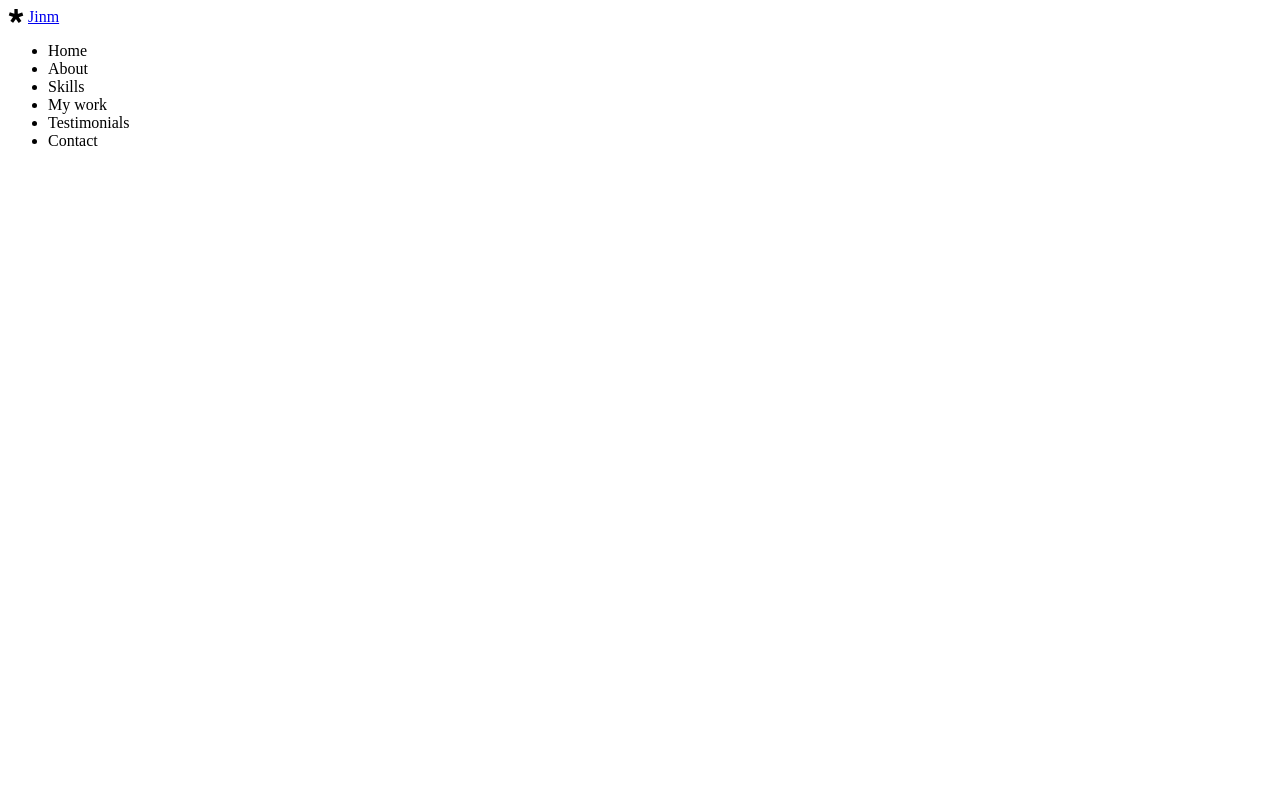
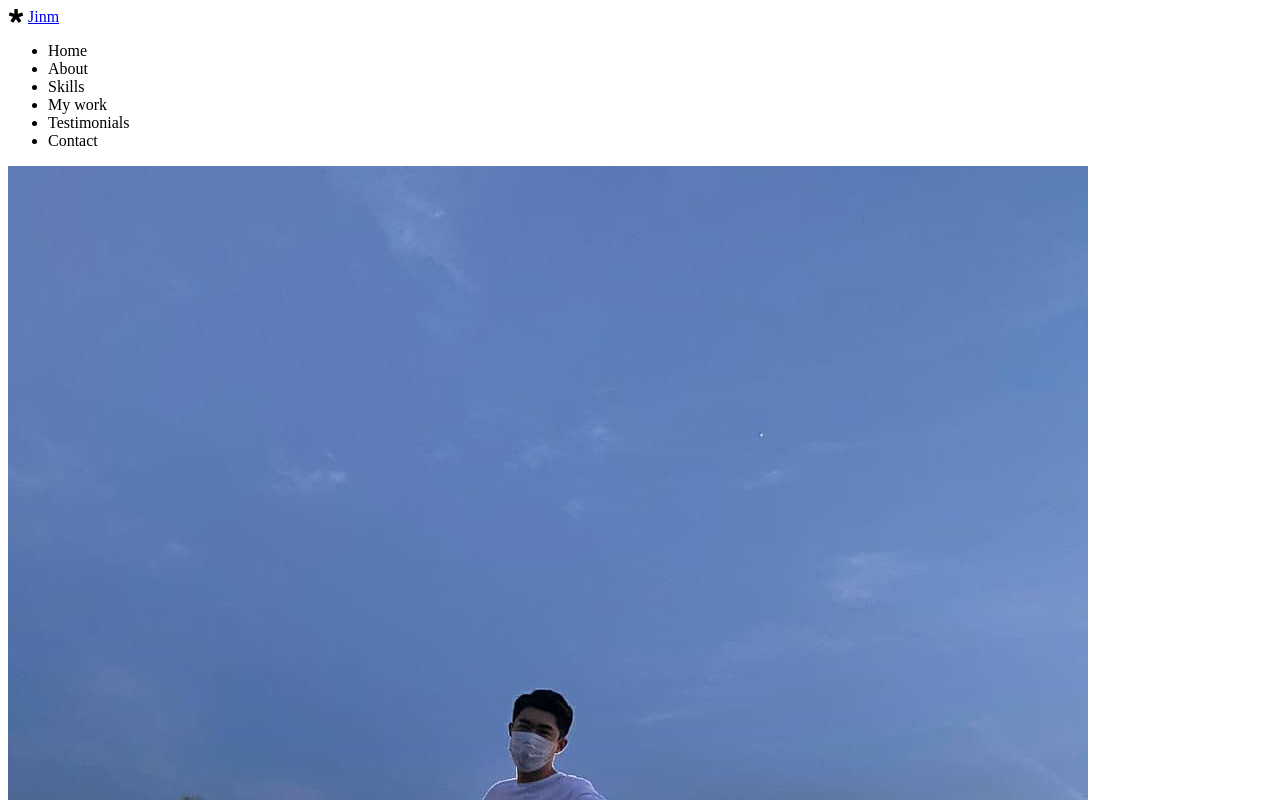
Before and after one commit to Jinm-kim/portfolio, a plain HTML site: page index.html in a window 1280 px wide. Shown: the top 800 px of the page. Drawn offline with Linux system fonts and the light colour scheme.

Commit message:
HTML home

```diff
--- a/index.html
+++ b/index.html
@@ -16,9 +16,8 @@
     <link rel="stylesheet" href="style.css">
     <script src="main.js" defer></script>
  </head>
-<body>
     <!-- Navbar -->
-    <nav id="navbar"></nav>
+    <nav id="navbar">
         <div class="navbar__logo">
             <i class="fab fa-diaspora"></i>
             <a href="#">Jinm</a>
@@ -31,6 +30,18 @@
                 <li class="navbar__menu__item">Testimonials</li>
                 <li class="navbar__menu__item">Contact</li>
             </ul>
+        </nav>
+
+    <!-- Home -->
+    <section id="home">
+         <img src="imgs/main.png"
+         alt="Jinm's profile photo"
+         class="home__avatar">
+        <h1 class="home__title">Hello, <br/> I'm Dream Developer</h1>
+        <h2 class="home__description">A new software engineer with a scary growth rate</h2>
+        <button class="home__contact">CONTACT ME</button>
+
+    </section>
     <!-- About -->
     <section id="about"></section>
     <!-- Skills -->
```
Also changed, not shown: imgs/main.png (added).
